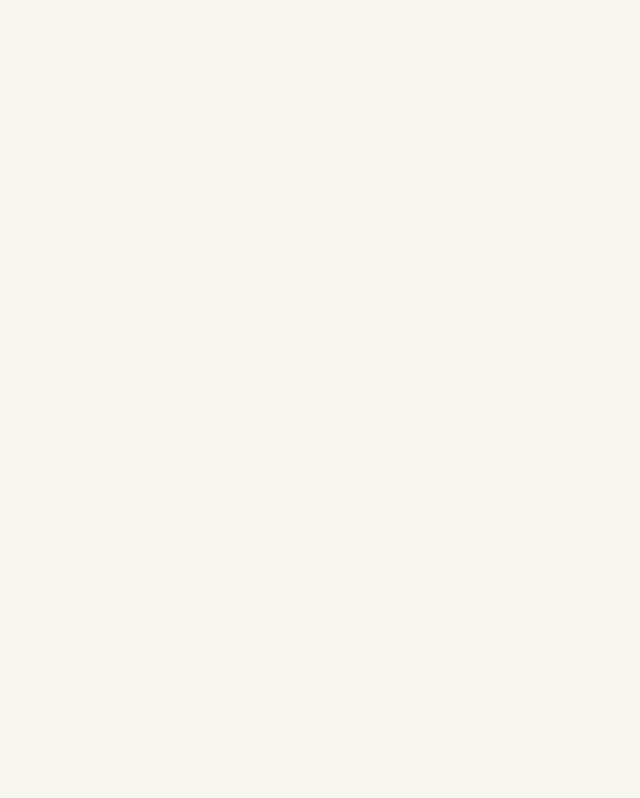
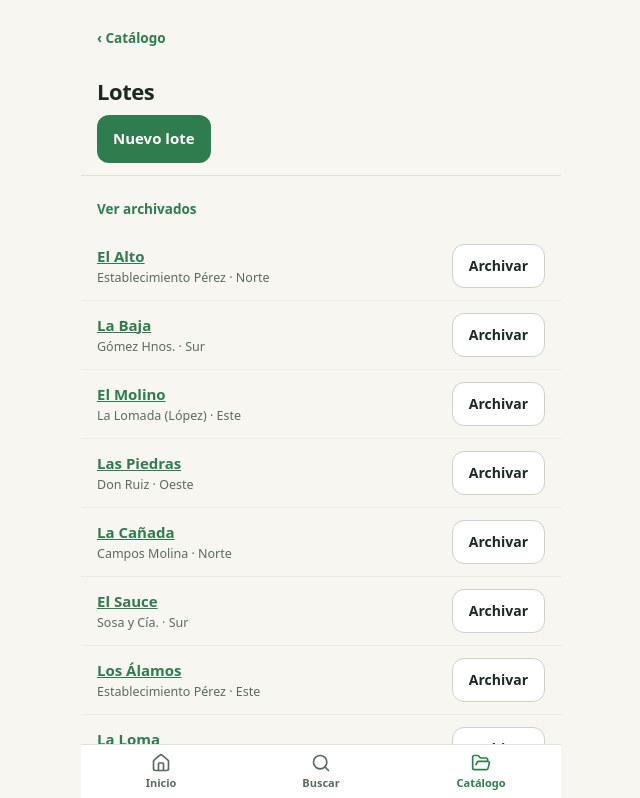
Before and after one commit to Apolofx/poudes-campo, a React (Vite) app: page /catalogo/lotes in a window 1280 px wide. Before the commit this address had no page. Shown: the top 798 px of the page, without its empty margins (319-959 px from the left). Built offline with nearby package versions, Linux system fonts and the light colour scheme.

Commit message:
feat(ui): ABM de Lotes (lista + form con pickers de cliente/zona y reasignación)

```diff
--- a/src/ui/App.tsx
+++ b/src/ui/App.tsx
@@ -7,6 +7,8 @@ import { ZonesListScreen } from '@/ui/screens/ZonesListScreen';
 import { ZoneFormScreen } from '@/ui/screens/ZoneFormScreen';
 import { ClientsListScreen } from '@/ui/screens/ClientsListScreen';
 import { ClientFormScreen } from '@/ui/screens/ClientFormScreen';
+import { FieldsListScreen } from '@/ui/screens/FieldsListScreen';
+import { FieldFormScreen } from '@/ui/screens/FieldFormScreen';
 import { TabBar } from '@/ui/components/TabBar';
 
 function TabsLayout() {
@@ -29,12 +31,15 @@ export function App() {
         <Route path="/catalogo" element={<CatalogHubScreen />} />
         <Route path="/catalogo/zonas" element={<ZonesListScreen />} />
         <Route path="/catalogo/clientes" element={<ClientsListScreen />} />
+        <Route path="/catalogo/lotes" element={<FieldsListScreen />} />
       </Route>
       <Route path="/field/:fieldId/record" element={<RecordVisitScreen />} />
       <Route path="/catalogo/zonas/nueva" element={<ZoneFormScreen />} />
       <Route path="/catalogo/zonas/:id" element={<ZoneFormScreen />} />
       <Route path="/catalogo/clientes/nuevo" element={<ClientFormScreen />} />
       <Route path="/catalogo/clientes/:id" element={<ClientFormScreen />} />
+      <Route path="/catalogo/lotes/nuevo" element={<FieldFormScreen />} />
+      <Route path="/catalogo/lotes/:id" element={<FieldFormScreen />} />
     </Routes>
   );
 }
--- /dev/null
+++ b/src/ui/hooks/use-catalog-fields.ts
@@ -0,0 +1,33 @@
+import { useCallback, useEffect, useState } from 'react';
+import type { CatalogFieldRow } from '@/domain/ports/outbound/field-repository';
+import type { Zone } from '@/domain/entities/zone';
+import type { Client } from '@/domain/entities/client';
+import type { FieldId } from '@/domain/shared/ids';
+import { useCampo } from '@/ui/CampoProvider';
+
+export function useCatalogFields() {
+  const { listCatalogFields, archiveField, restoreField, listZones, listClients } = useCampo();
+  const [rows, setRows] = useState<CatalogFieldRow[]>([]);
+  const [zones, setZones] = useState<Zone[]>([]);
+  const [clients, setClients] = useState<Client[]>([]);
+  const [loading, setLoading] = useState(true);
+
+  const reload = useCallback(async () => {
+    setLoading(true);
+    try {
+      const [r, z, c] = await Promise.all([listCatalogFields.execute(), listZones.execute(), listClients.execute()]);
+      setRows(r);
+      setZones(z.filter((x) => !x.archived));
+      setClients(c.filter((x) => !x.archived));
+    } finally {
+      setLoading(false);
+    }
+  }, [listCatalogFields, listZones, listClients]);
+
+  useEffect(() => { void reload(); }, [reload]);
+
+  const archive = useCallback(async (id: FieldId) => { await archiveField.execute(id); await reload(); }, [archiveField, reload]);
+  const restore = useCallback(async (id: FieldId) => { await restoreField.execute(id); await reload(); }, [restoreField, reload]);
+
+  return { rows, zones, clients, loading, reload, archive, restore };
+}
--- /dev/null
+++ b/src/ui/screens/FieldFormScreen.tsx
@@ -0,0 +1,70 @@
+import { useEffect, useState } from 'react';
+import { useNavigate, useParams } from 'react-router-dom';
+import { useCatalogFields } from '@/ui/hooks/use-catalog-fields';
+import { useCampo } from '@/ui/CampoProvider';
+import { catalogErrorMessage } from '@/ui/error-messages';
+
+export function FieldFormScreen() {
+  const { id } = useParams();
+  const navigate = useNavigate();
+  const { zones, clients } = useCatalogFields();
+  const { createField, editField, listCatalogFields } = useCampo();
+  const [name, setName] = useState('');
+  const [clientId, setClientId] = useState('');
+  const [zoneId, setZoneId] = useState('');
+  const [error, setError] = useState<string | undefined>();
+
+  useEffect(() => {
+    if (!id) return;
+    void listCatalogFields.execute().then((rows) => {
+      const row = rows.find((r) => r.field.id === id);
+      if (row) {
+        setName(row.field.name);
+        setClientId(row.field.clientId ?? '');
+        setZoneId(row.field.zoneId ?? '');
+      }
+    });
+  }, [id, listCatalogFields]);
+
+  const onSubmit = async (e: React.FormEvent) => {
+    e.preventDefault();
+    setError(undefined);
+    const input = { name, clientId: clientId || undefined, zoneId: zoneId || undefined };
+    try {
+      if (id) await editField.execute({ id, ...input });
+      else await createField.execute(input);
+      navigate('/catalogo/lotes');
+    } catch (err) {
+      setError(catalogErrorMessage(err as Error));
+    }
+  };
+
+  return (
+    <main className="screen">
+      <button type="button" className="back-link" onClick={() => navigate('/catalogo/lotes')}>‹ Lotes</button>
+      <h1 className="screen-title">{id ? 'Editar lote' : 'Nuevo lote'}</h1>
+      <form onSubmit={onSubmit} className="catalog-form">
+        <label className="form-label">
+          Nombre
+          <input className="form-input" value={name} onChange={(e) => setName(e.target.value)} autoFocus />
+        </label>
+        <label className="form-label">
+          Cliente
+          <select className="form-input" value={clientId} onChange={(e) => setClientId(e.target.value)}>
+            <option value="">Sin cliente</option>
+            {clients.map((c) => <option key={c.id} value={c.id}>{c.name}</option>)}
+          </select>
+        </label>
+        <label className="form-label">
+          Zona
+          <select className="form-input" value={zoneId} onChange={(e) => setZoneId(e.target.value)}>
+            <option value="">Sin zona</option>
+            {zones.map((z) => <option key={z.id} value={z.id}>{z.name}</option>)}
+          </select>
+        </label>
+        {error && <p className="alert" role="alert">{error}</p>}
+        <button type="submit" className="btn-primary">Guardar</button>
+      </form>
+    </main>
+  );
+}
--- /dev/null
+++ b/src/ui/screens/FieldsListScreen.tsx
@@ -0,0 +1,43 @@
+import { useState } from 'react';
+import { Link } from 'react-router-dom';
+import { useCatalogFields } from '@/ui/hooks/use-catalog-fields';
+import { clientLabel, zoneLabel } from '@/ui/labels';
+
+export function FieldsListScreen() {
+  const { rows, loading, archive, restore } = useCatalogFields();
+  const [showArchived, setShowArchived] = useState(false);
+  const visible = rows.filter((r) => r.field.archived === showArchived);
+
+  return (
+    <main className="screen">
+      <header className="list-header">
+        <Link className="back-link" to="/catalogo">‹ Catálogo</Link>
+        <h1 className="screen-title">Lotes</h1>
+        <Link className="btn-primary" to="/catalogo/lotes/nuevo">Nuevo lote</Link>
+      </header>
+
+      <button type="button" className="toggle-archived" onClick={() => setShowArchived((v) => !v)}>
+        {showArchived ? 'Ver activos' : 'Ver archivados'}
+      </button>
+
+      {loading && <p className="hint">Cargando…</p>}
+      {!loading && visible.length === 0 && <p className="empty">No hay lotes.</p>}
+
+      <ul className="field-list">
+        {visible.map((r) => (
+          <li key={r.field.id} className="catalog-row">
+            <span className="field-text">
+              {showArchived
+                ? <span className="field-name">{r.field.name}</span>
+                : <Link className="field-name" to={`/catalogo/lotes/${r.field.id}`}>{r.field.name}</Link>}
+              <span className="field-sub">{clientLabel(r.clientName)} · {zoneLabel(r.zoneName)}</span>
+            </span>
+            {showArchived
+              ? <button type="button" className="btn-secondary" onClick={() => restore(r.field.id)}>Restaurar</button>
+              : <button type="button" className="btn-secondary" aria-label={`Archivar ${r.field.name}`} onClick={() => archive(r.field.id)}>Archivar</button>}
+          </li>
+        ))}
+      </ul>
+    </main>
+  );
+}
```
Also changed, not shown: 1 other file (tests, documents, lock files or other folders).
